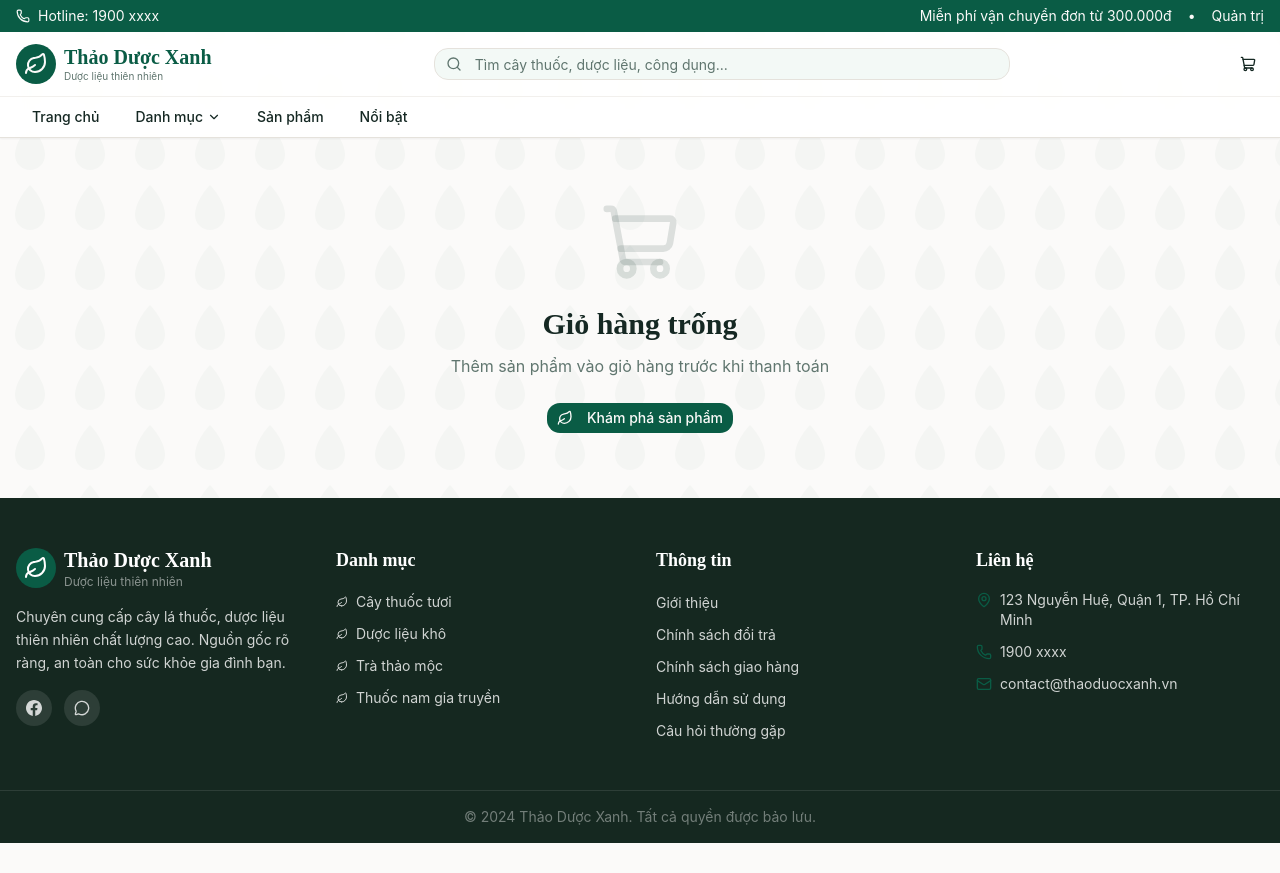
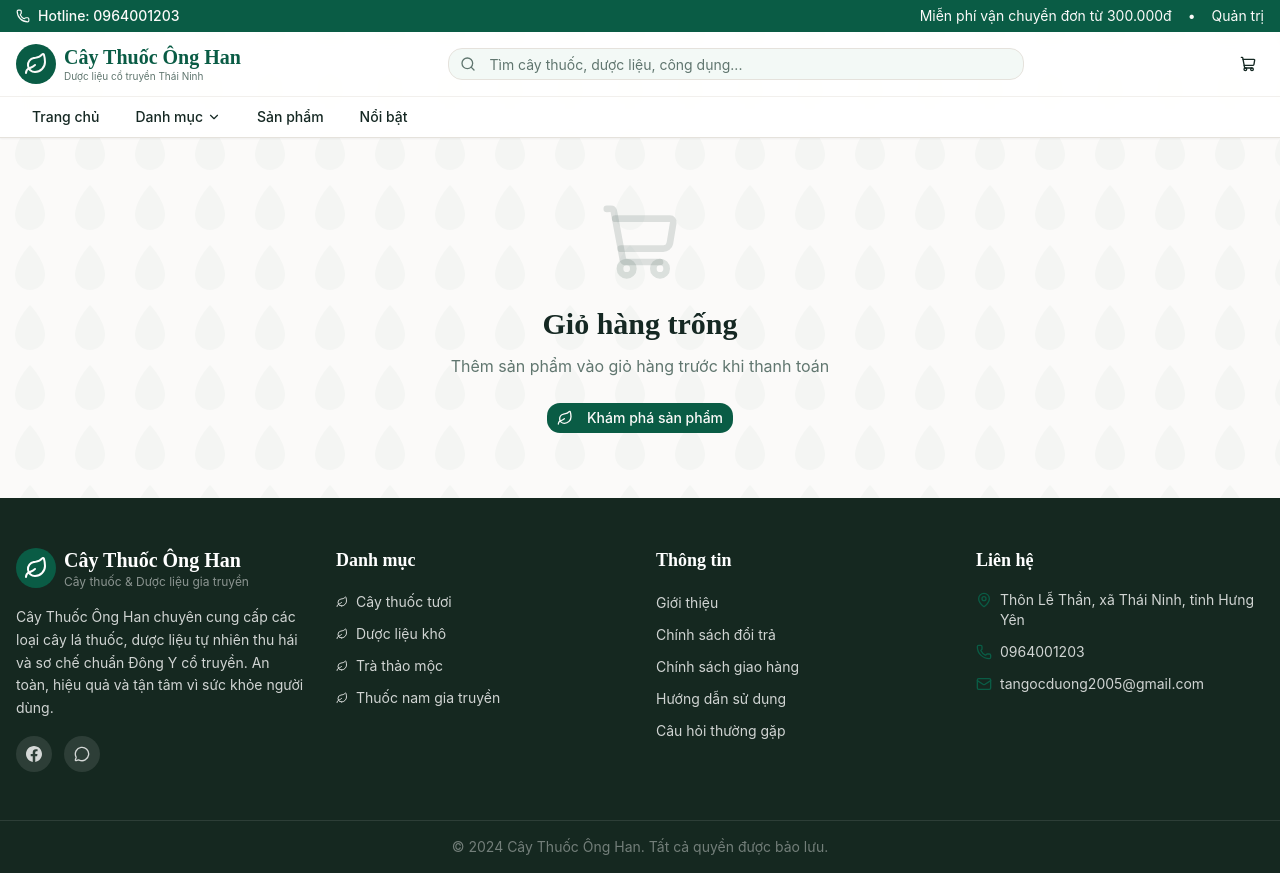
Before and after one commit to tangocduong2005-source/webnha4, a Next.js app: page /checkout in a window 1280 px wide. Before the commit the page ends 843 px from the top, so only its background shows below. Built offline with nearby package versions, Linux system fonts and the light colour scheme.

Commit message:
feat: update branding to Cây Thuốc Ông Han and new contact info

```diff
--- a/src/app/(storefront)/page.tsx
+++ b/src/app/(storefront)/page.tsx
@@ -27,7 +27,7 @@ export default function HomePage() {
               đình.&rdquo;
             </blockquote>
             <p className="text-muted-foreground">
-              — Triết lý của Thảo Dược Xanh
+              — Triết lý của Cây Thuốc Ông Han
             </p>
           </div>
         </div>
@@ -37,7 +37,7 @@ export default function HomePage() {
       <section className="py-16 bg-gradient-to-br from-primary/5 to-accent/50">
         <div className="container mx-auto px-4">
           <h2 className="font-heading text-3xl md:text-4xl font-bold text-center mb-12">
-            Vì Sao Chọn Thảo Dược Xanh?
+            Vì Sao Chọn Cây Thuốc Ông Han?
           </h2>
           <div className="grid grid-cols-1 md:grid-cols-3 gap-8">
             {[
--- a/src/app/admin/layout.tsx
+++ b/src/app/admin/layout.tsx
@@ -71,7 +71,7 @@ export default function AdminLayout({
             </div>
             <div>
               <h1 className="font-heading text-base font-bold text-white tracking-wide">
-                Thảo Dược Xanh
+                Cây Thuốc Ông Han
               </h1>
               <p className="text-[11px] text-emerald-400 font-medium flex items-center gap-1">
                 <Sparkles className="h-3 w-3" />
--- a/src/app/api/notify/route.ts
+++ b/src/app/api/notify/route.ts
@@ -25,7 +25,7 @@ export async function POST(req: Request) {
         ? "Ví MoMo"
         : "Thanh toán khi nhận hàng (COD)";
 
-    const message = `🌿 *ĐƠN HÀNG MỚI TỪ THẢO DƯỢC XANH* 🌿
+    const message = `🌿 *ĐƠN HÀNG MỚI TỪ CÂY THUỐC ÔNG HAN* 🌿
 ━━━━━━━━━━━━━━━━━━
 🆔 *Mã đơn:* \`${orderNumber}\`
 👤 *Khách hàng:* ${customer.fullName}
--- a/src/app/layout.tsx
+++ b/src/app/layout.tsx
@@ -3,11 +3,11 @@ import "./globals.css";
 import { CartProvider } from "@/lib/store";
 
 export const metadata: Metadata = {
-  title: "Thảo Dược Xanh - Cây Lá Thuốc & Dược Liệu Thiên Nhiên",
+  title: "Cây Thuốc Ông Han - Cây Lá Thuốc & Dược Liệu Thiên Nhiên",
   description:
-    "Chuyên cung cấp cây lá thuốc, dược liệu thiên nhiên, trà thảo mộc và thuốc nam gia truyền chất lượng cao. Nguồn gốc rõ ràng, an toàn cho sức khỏe.",
+    "Cây Thuốc Ông Han chuyên cung cấp cây lá thuốc, dược liệu thiên nhiên, trà thảo mộc và thuốc nam gia truyền chất lượng cao. Địa chỉ: Thôn Lễ Thần, xã Thái Ninh, tỉnh Hưng Yên. Hotline: 0964001203.",
   keywords:
-    "cây thuốc, dược liệu, thảo dược, thuốc nam, trà thảo mộc, cà gai leo, đinh lăng, giảo cổ lam",
+    "cây thuốc ông han, cây thuốc, dược liệu, thảo dược, thuốc nam, trà thảo mộc, cà gai leo, đinh lăng, giảo cổ lam, xáo tam phân, hưng yên",
 };
 
 export default function RootLayout({
--- a/src/components/storefront/CheckoutForm.tsx
+++ b/src/components/storefront/CheckoutForm.tsx
@@ -28,8 +28,8 @@ const BANK_CONFIG = {
   bankId: "MB",
   bankName: "Ngân hàng Quân Đội (MB Bank)",
   accountNo: "0345678999",
-  accountName: "THAO DUOC XANH",
-  zaloPhone: "0987654321",
+  accountName: "CAY THUOC ONG HAN",
+  zaloPhone: "0964001203",
 };
 
 export default function CheckoutForm() {
@@ -82,9 +82,9 @@ export default function CheckoutForm() {
     const itemsList = ord.items
       .map((it) => `+ ${it.productName} (x${it.quantity})`)
       .join("\n");
-    return `Chào Thảo Dược Xanh, tôi vừa đặt đơn hàng:\n- Mã đơn: ${ord.orderNumber}\n- Người nhận: ${ord.customer.fullName} (${ord.customer.phone})\n- Địa chỉ: ${ord.customer.address}, ${ord.customer.city}\n- Cây thuốc:\n${itemsList}\n- Tổng tiền: ${formatPrice(ord.total)}\n- Hình thức: ${
+    return `Chào Cây Thuốc Ông Han, tôi vừa đặt đơn hàng:\n- Mã đơn: ${ord.orderNumber}\n- Người nhận: ${ord.customer.fullName} (${ord.customer.phone})\n- Địa chỉ: ${ord.customer.address}, ${ord.customer.city}\n- Cây thuốc:\n${itemsList}\n- Tổng tiền: ${formatPrice(ord.total)}\n- Hình thức: ${
       ord.paymentMethod === "bank_transfer" ? "Chuyển khoản VietQR" : "COD"
-    }\nNhờ shop kiểm tra và xác nhận đơn giúp tôi nhé!`;
+    }\nNhờ nhà thuốc kiểm tra và xác nhận đơn giúp tôi nhé!`;
   };
 
   const handleSubmit = async (e: React.FormEvent) => {
@@ -190,7 +190,7 @@ export default function CheckoutForm() {
             Đặt Hàng Thành Công!
           </h2>
           <p className="text-muted-foreground max-w-md mx-auto text-sm leading-relaxed mb-4">
-            Cảm ơn quý khách <strong>{createdOrder.customer.fullName}</strong> đã tin dùng thảo dược thiên nhiên của Thảo Dược Xanh.
+            Cảm ơn quý khách <strong>{createdOrder.customer.fullName}</strong> đã tin dùng cây thuốc nam thiên nhiên của Cây Thuốc Ông Han.
           </p>
 
           <div className="inline-flex items-center gap-2 px-4 py-1.5 rounded-full bg-accent/50 text-foreground text-sm font-semibold mb-6">
@@ -262,7 +262,7 @@ export default function CheckoutForm() {
               <div className="flex flex-col items-center bg-accent/20 p-5 rounded-2xl border">
                 <img
                   src={vietQrUrl}
-                  alt="Mã VietQR thanh toán Thảo Dược Xanh"
+                  alt="Mã VietQR thanh toán Cây Thuốc Ông Han"
                   className="w-full max-w-[260px] aspect-square object-contain rounded-xl shadow-xs"
                 />
                 <p className="text-xs text-muted-foreground mt-3 text-center">
--- a/src/components/storefront/Footer.tsx
+++ b/src/components/storefront/Footer.tsx
@@ -16,14 +16,13 @@ export default function Footer() {
               </div>
               <div>
                 <h3 className="font-heading text-xl font-bold text-white">
-                  Thảo Dược Xanh
+                  Cây Thuốc Ông Han
                 </h3>
-                <p className="text-xs text-white/50">Dược liệu thiên nhiên</p>
+                <p className="text-xs text-white/50">Cây thuốc & Dược liệu gia truyền</p>
               </div>
             </Link>
             <p className="text-sm leading-relaxed">
-              Chuyên cung cấp cây lá thuốc, dược liệu thiên nhiên chất lượng
-              cao. Nguồn gốc rõ ràng, an toàn cho sức khỏe gia đình bạn.
+              Cây Thuốc Ông Han chuyên cung cấp các loại cây lá thuốc, dược liệu tự nhiên thu hái và sơ chế chuẩn Đông Y cổ truyền. An toàn, hiệu quả và tận tâm vì sức khỏe người dùng.
             </p>
             <div className="flex items-center gap-3">
               <a
@@ -121,15 +120,19 @@ export default function Footer() {
             <ul className="space-y-3">
               <li className="flex items-start gap-2 text-sm">
                 <MapPin className="h-4 w-4 shrink-0 mt-0.5 text-primary" />
-                <span>123 Nguyễn Huệ, Quận 1, TP. Hồ Chí Minh</span>
+                <span>Thôn Lễ Thần, xã Thái Ninh, tỉnh Hưng Yên</span>
               </li>
               <li className="flex items-center gap-2 text-sm">
                 <Phone className="h-4 w-4 shrink-0 text-primary" />
-                <span>1900 xxxx</span>
+                <a href="tel:0964001203" className="hover:text-primary transition-colors">
+                  0964001203
+                </a>
               </li>
               <li className="flex items-center gap-2 text-sm">
                 <Mail className="h-4 w-4 shrink-0 text-primary" />
-                <span>contact@thaoduocxanh.vn</span>
+                <a href="mailto:tangocduong2005@gmail.com" className="hover:text-primary transition-colors">
+                  tangocduong2005@gmail.com
+                </a>
               </li>
             </ul>
           </div>
@@ -139,7 +142,7 @@ export default function Footer() {
       {/* Bottom bar */}
       <div className="border-t border-white/10">
         <div className="container mx-auto px-4 py-4 text-center text-sm text-white/40">
-          <p>© 2024 Thảo Dược Xanh. Tất cả quyền được bảo lưu.</p>
+          <p>© 2024 Cây Thuốc Ông Han. Tất cả quyền được bảo lưu.</p>
         </div>
       </div>
     </footer>
--- a/src/components/storefront/Header.tsx
+++ b/src/components/storefront/Header.tsx
@@ -45,7 +45,9 @@ export default function Header() {
         <div className="container mx-auto px-4 py-1.5 flex items-center justify-between text-sm">
           <div className="flex items-center gap-2">
             <Phone className="h-3.5 w-3.5" />
-            <span>Hotline: 1900 xxxx</span>
+            <a href="tel:0964001203" className="hover:underline font-medium">
+              Hotline: 0964001203
+            </a>
           </div>
           <div className="hidden md:flex items-center gap-4">
             <span>Miễn phí vận chuyển đơn từ 300.000đ</span>
@@ -68,10 +70,10 @@ export default function Header() {
               </div>
               <div>
                 <h1 className="font-heading text-xl font-bold text-primary leading-tight">
-                  Thảo Dược Xanh
+                  Cây Thuốc Ông Han
                 </h1>
                 <p className="text-[10px] text-muted-foreground leading-tight">
-                  Dược liệu thiên nhiên
+                  Dược liệu cổ truyền Thái Ninh
                 </p>
               </div>
             </Link>
--- a/src/data/products.ts
+++ b/src/data/products.ts
@@ -166,7 +166,7 @@ export const reviews: Review[] = [
     userName: "Trần Mai Phương",
     rating: 5,
     comment:
-      "Dược liệu quý chất lượng cao, đúng gốc Khánh Hòa. Sắc uống vị đắng thanh sau đó ngọt hậu, rất yên tâm khi mua tại Thảo Dược Xanh.",
+      "Dược liệu quý chất lượng cao, đúng gốc Khánh Hòa. Sắc uống vị đắng thanh sau đó ngọt hậu, rất yên tâm khi mua tại Cây Thuốc Ông Han.",
     date: "2024-03-20",
   },
   {
--- a/src/types/index.ts
+++ b/src/types/index.ts
@@ -1,5 +1,5 @@
 // ==========================================
-// Type definitions for Thảo Dược Xanh store
+// Type definitions for Cây Thuốc Ông Han store
 // ==========================================
 
 export interface Category {
```
Also changed, not shown: 1 other file (tests, documents, lock files or other folders).
